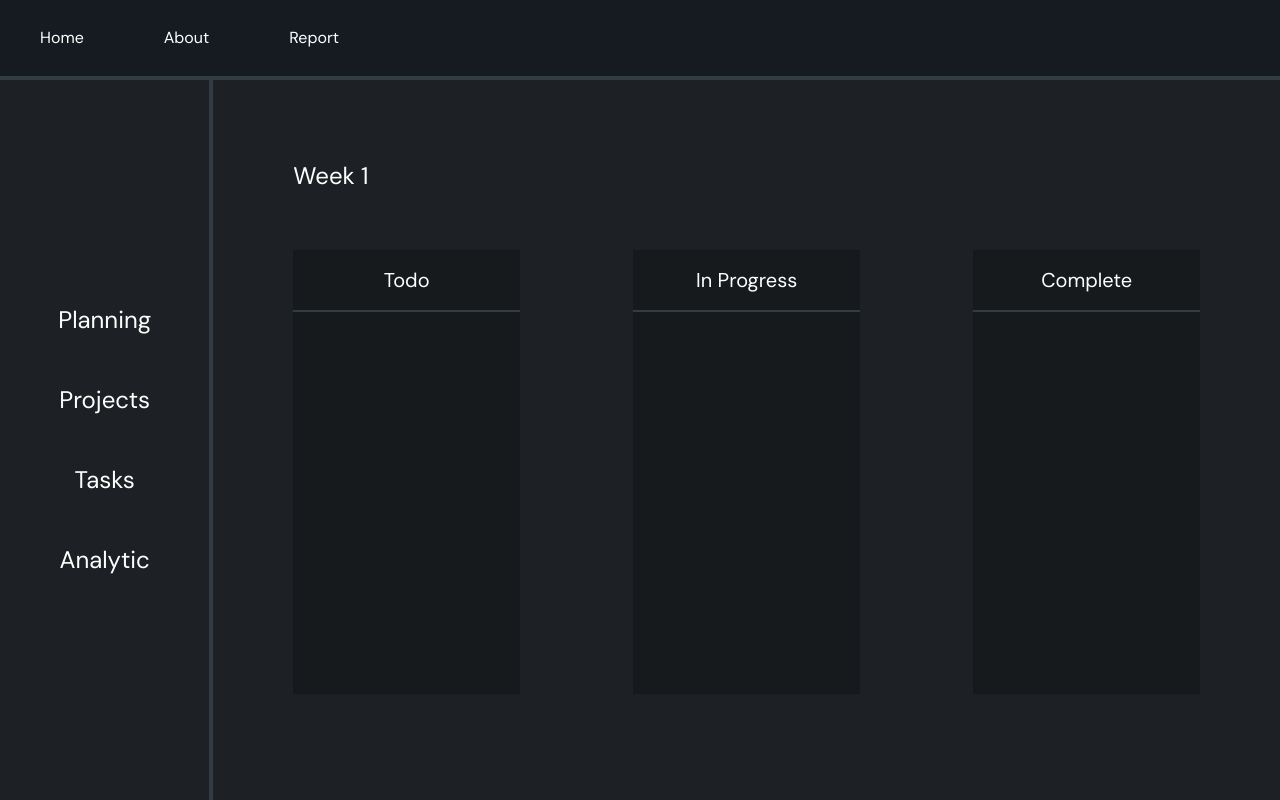
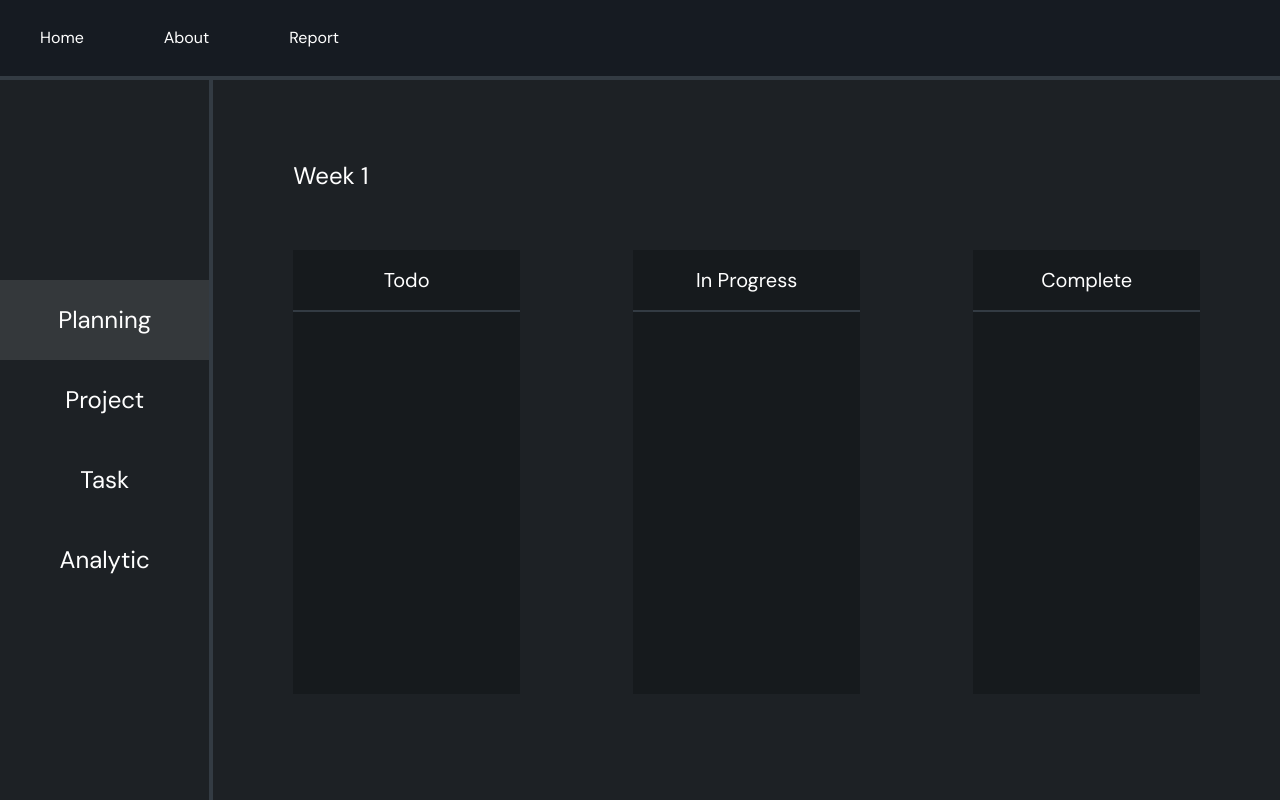
Before and after one commit to Minh-Dao-Nguyen/Personal-Project-To-do-List, a React (Vite) app in the folder Project-Manager-studio/: page / in a window 1280 px wide. Built offline with nearby package versions, Linux system fonts and the light colour scheme.

Commit message:
Add sideNavBar indicator

```diff
--- a/Project-Manager-studio/src/App.tsx
+++ b/Project-Manager-studio/src/App.tsx
@@ -20,7 +20,7 @@ function App() {
         <Route path="/" element={<Home />}>
           <Route path="" element={<Planning/>} />
           <Route path="Project" element={<Projects/>} />
-          <Route path="Tasks" element={<Tasks/>} />
+          <Route path="Task" element={<Tasks/>} />
           <Route path="Analytic" element={<Analytic/>} />
         </Route>
         <Route path="/about" element={<About />} />
--- a/Project-Manager-studio/src/Pages/Home/SideNavBar/index.tsx
+++ b/Project-Manager-studio/src/Pages/Home/SideNavBar/index.tsx
@@ -1,25 +1,44 @@
-import { Link } from 'react-router-dom';
+import {Link, useLocation} from 'react-router-dom';
+import {useState} from "react";
 
-
+export const TabType = {
+    planning: "PLANNING",
+    project: "PROJECT",
+    task: "TASK",
+    analytic: "ANALYTIC",
+}
 const SideNavBar = () => {
 
-    const flexBetween = "flex items-center justify-center flex-col";
-    const textType = "text-white text-2xl text-center";
-    const linKContainer = "w-full h-20 flex items-center justify-center"
+    const location = useLocation().pathname.toUpperCase().slice(1);
+    const currPath = (location == "")? TabType.planning : location;
+    const [currentTab, setTab] = useState(currPath);
+
+    const flexBetween = "flex items-center justify-center flex-col ";
+
+    const textType = "text-white text-2xl text-center ";
+    const linKContainer = "w-full h-20 flex items-center justify-center ";
+
+    const notActiveLink = textType + linKContainer;
+    const activeLink = "bg-white bg-opacity-10 " + notActiveLink;
+
+    const linkStyle = (tabType: string) => {
+        if (tabType == currentTab) return activeLink;
+        else return notActiveLink;
+    }
 
   return (
     <div className={`${flexBetween} h-full  bg-primary-gray w-1/6 align-center border-gray-300 border-r-4`}>
-        <div className={`${linKContainer} ${textType}`}>
-            <Link to='/'>Planning</Link>
+        <div className={(linkStyle(TabType.planning))}>
+            <Link to='/' onClick={() => setTab(TabType.planning)}>Planning</Link>
         </div>
-        <div className={`${linKContainer} ${textType}`}>
-            <Link to='/Project'>Projects</Link>
+        <div className={(linkStyle(TabType.project))}>
+            <Link to='/Project' onClick={() => setTab(TabType.project)}>Project</Link>
         </div>
-        <div className={`${linKContainer} ${textType}`}>
-            <Link to='/Tasks'>Tasks</Link>
+        <div className={(linkStyle(TabType.task))}>
+            <Link to='/Task' onClick={() => setTab(TabType.task)}>Task</Link>
         </div>
-        <div className={`${linKContainer} ${textType}`}>
-            <Link to='/Analytic'>Analytic</Link>
+        <div className={(linkStyle(TabType.analytic))}>
+            <Link to='/Analytic' onClick={() => setTab(TabType.analytic)}>Analytic</Link>
         </div>
     </div>
   )
```
